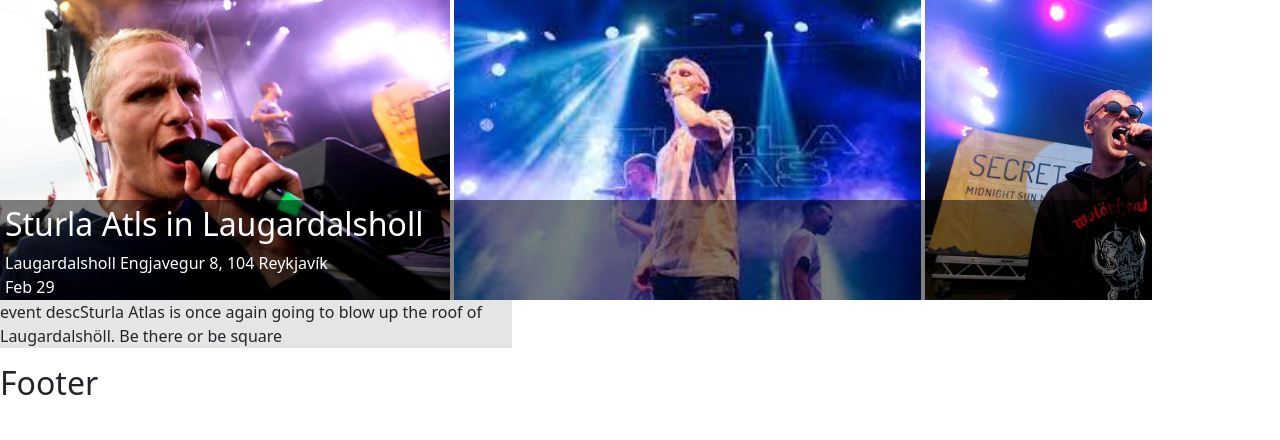
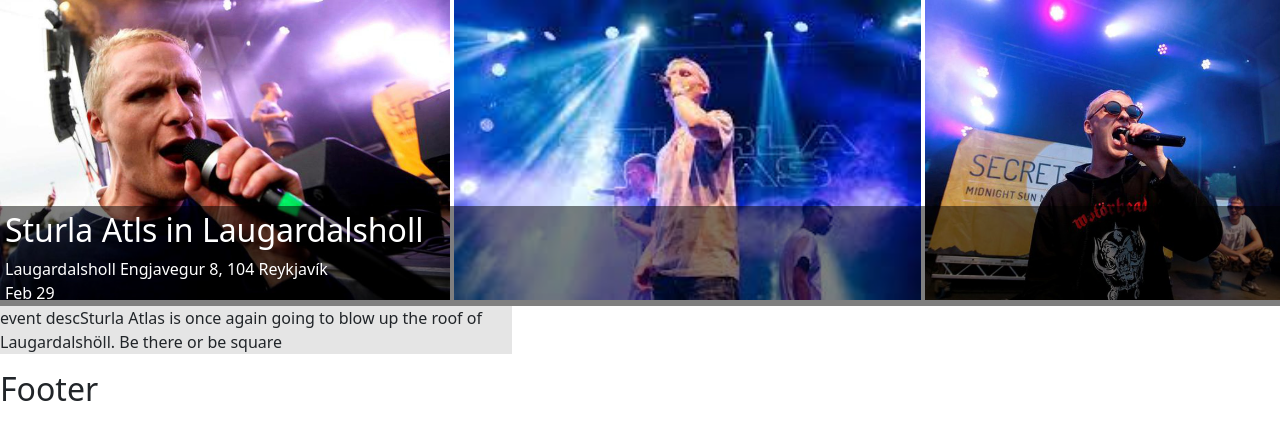
Before and after one commit to kjarrii/vln2, a Django app: page /event/ in a window 1280 px wide. Shown: the part 66-506 px from the top of the page. Run offline with Django 4.2, Linux system fonts and the light colour scheme.

Commit message:
hægt að skrolla núna

```diff
--- a/event_driven/static/css/event.css
+++ b/event_driven/static/css/event.css
@@ -1,17 +1,14 @@
 .event-imgs {
-  overflow: hidden;
-  white-space: nowrap;
   height: 300px;
     display: inline-block;
     padding: 0;
     margin: 0;
 }
 
-.column {
-    overflow: hidden;
-    white-space: nowrap;
-    display: inline-block;
-    overflow-y:hidden;
+.column_photos {
+  white-space: nowrap;
+  display: inline-block;
+  overflow: auto;
 }
 
 .date-loc {
@@ -28,17 +25,17 @@
     background-color: #E5E5E5;
     width: 40%;
 }
-.container {
+.container_event {
     margin:0px ;
     padding: 0px;
   position: relative;
   text-align: left;
   color: white;
-    width:100%;
-
+    width: 100%;
+    overflow-x: auto;
 }
 
-.row::after {
+.row_photos::after {
   content: "";
   clear: both;
   display: table;
--- a/event_driven/templates/event/index.html
+++ b/event_driven/templates/event/index.html
@@ -1,9 +1,9 @@
 {% extends 'base.html' %}
 
 {% block content %}
-    <div class="container">
-    <div class="row" >
-        <div class="column">
+    <div class="container_event">
+    <div class="row_photos" >
+        <div class="column_photos">
             {% for image in events.image %}
                 <img src="{{ image }}" class="event-imgs" alt="Image of event" />
             {% endfor %}
```
